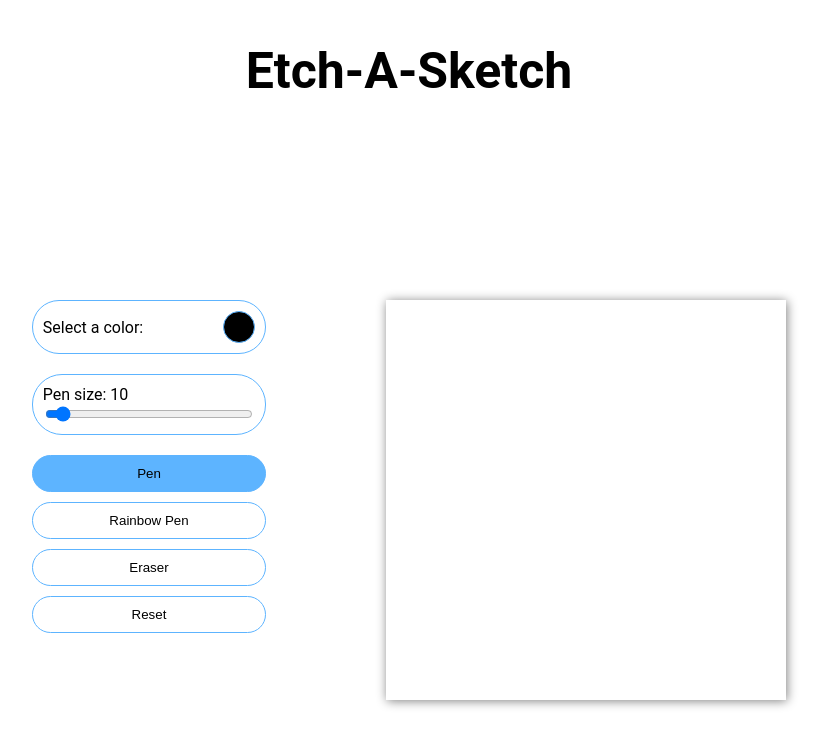
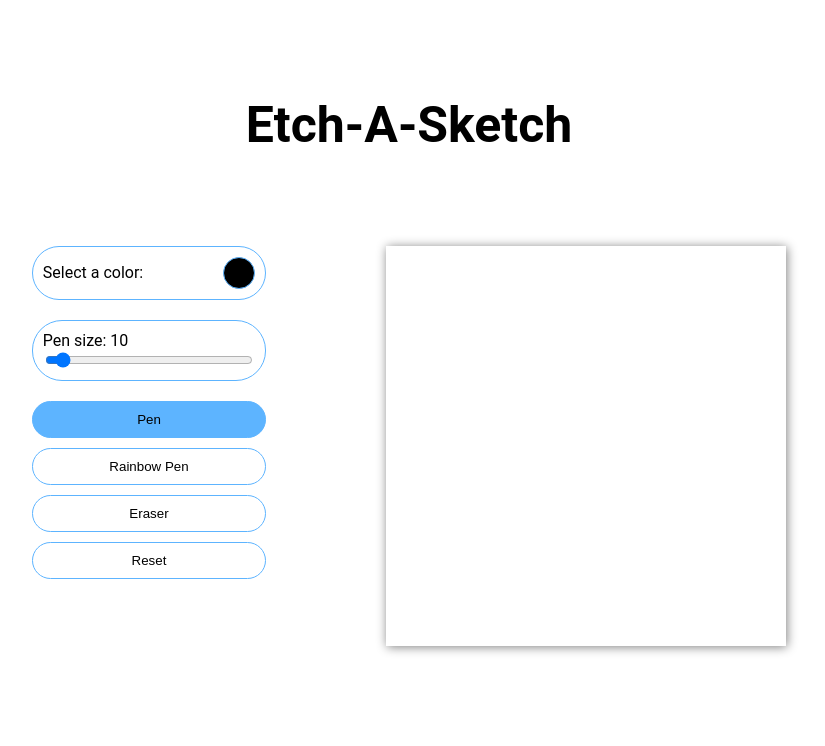
Before and after one commit to SinoAHpx/etch-a-sketch, a plain HTML site: page index.html in a window 1280 px wide. Shown: the whole page, without its empty margins (231-1056 px from the left). Drawn offline with Linux system fonts and the light colour scheme.

Commit message:
Fix layout. Header is too faraway from the content.

```diff
--- a/css/style.css
+++ b/css/style.css
@@ -11,12 +11,12 @@ body {
     margin: 0px;
     display: flex;
     flex-direction: column;
-    justify-content: space-between;
+    gap: 50px;
+    justify-content: center;
 }
 
 .header {
     text-align: center;
-    margin-bottom: auto
 }
 
 .header h1 {
```
